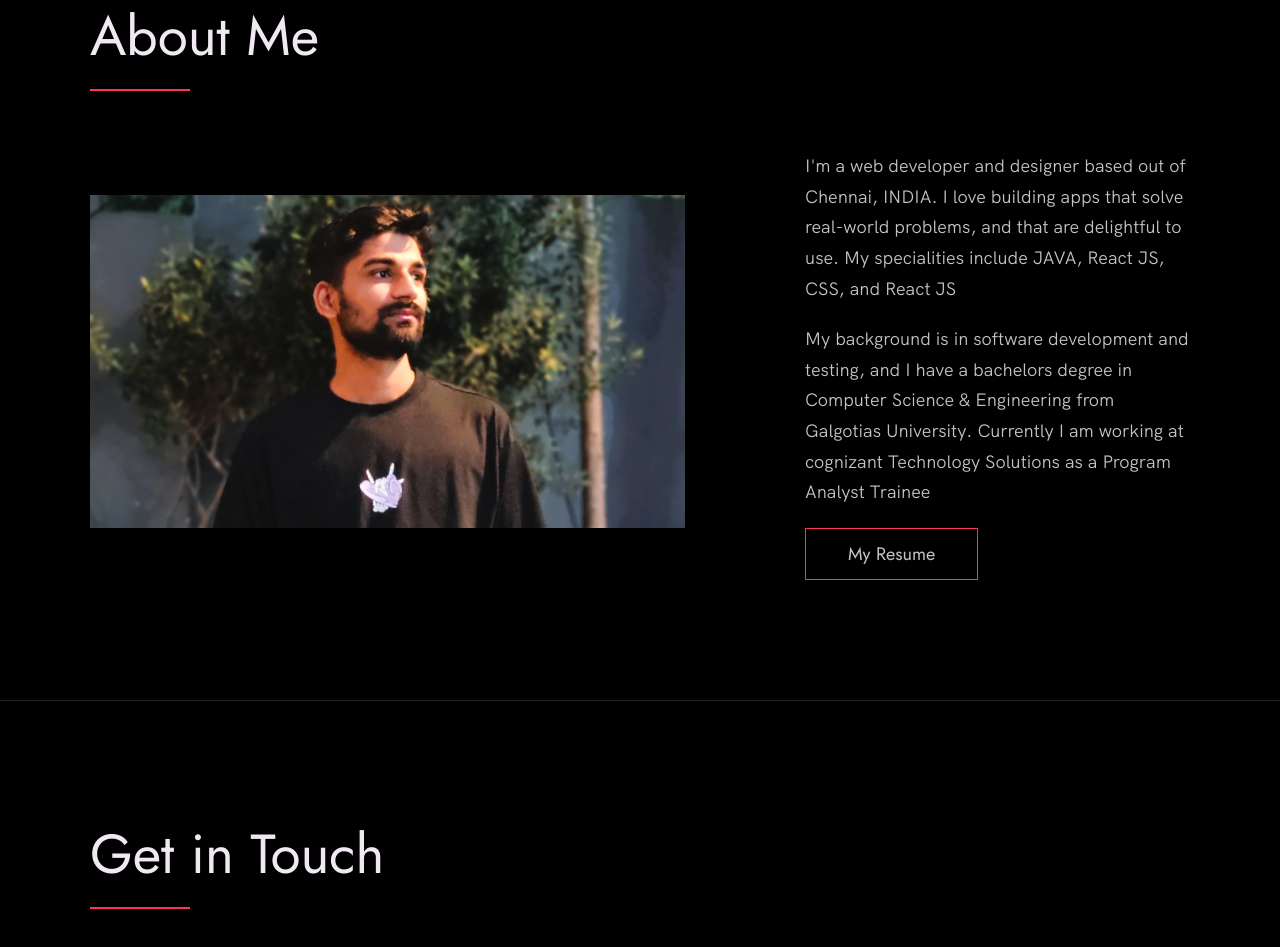
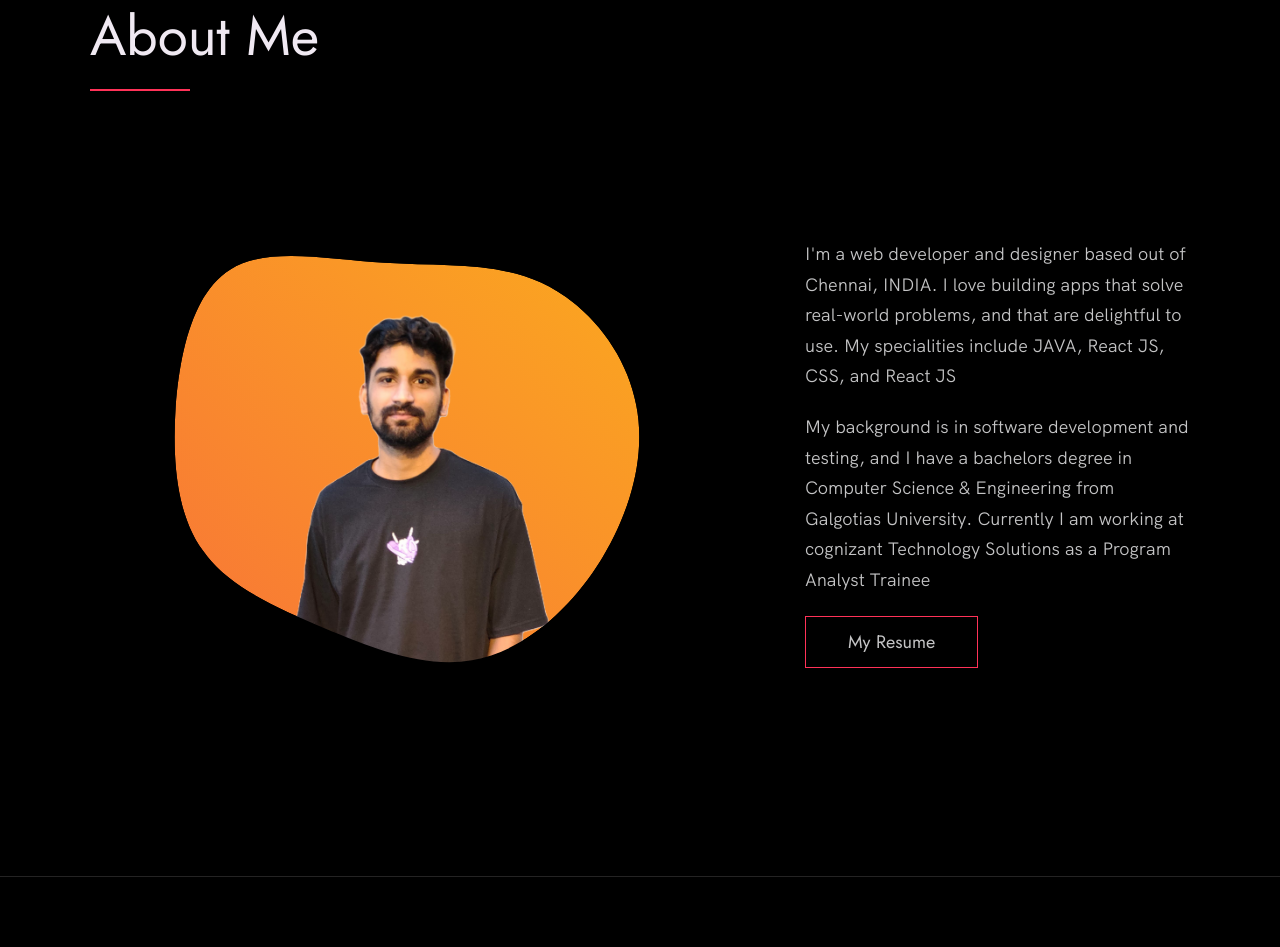
Before and after one commit to Shivam7264/Portfolio, a website built with Vite: page index.html in a window 1280 px wide. Shown: the part 3255-4202 px from the top of the page. Built offline with nearby package versions, Linux system fonts and the light colour scheme.

Commit message:
svg added
image of profile changed to svg

```diff
--- a/index.css
+++ b/index.css
@@ -549,7 +549,9 @@ body:not(.user-is-tabbing) a:focus {
         align-items: initial;
     }
 }
-
+.about__photo1{
+    width: 70px;
+}
 .about__photo-container {
     margin-bottom: var(--gutter-normal);
 }
--- a/index.html
+++ b/index.html
@@ -185,9 +185,28 @@
             <a href="https://drive.google.com/file/d/14dqEqir-sY71HNEjkuN5-QYOPrBqBVeC/view?usp=sharing" class="btn">My Resume</a>
           </div>
 
-          <div class="about__photo-container">
+          <!-- <div class="about__photo-container">
 
             <img class="about__photo" src="./images/profile.jpeg" alt="" />
+          </div> -->
+          <div class="about__photo-container">
+              <!--?xml version="1.0" standalone="no"?-->
+                            <svg id="sw-js-blob-svg" viewBox="0 0 100 100" xmlns="http://www.w3.org/2000/svg">
+                                <defs>                         <linearGradient id="sw-gradient" x1="0" x2="1" y1="1" y2="0">
+                                                             <stop id="stop1" stop-color="rgba(248, 117, 55, 1)" offset="0%"></stop>
+                                                              <stop id="stop2" stop-color="rgba(251, 168, 31, 1)" offset="100%"></stop>
+                                                        </linearGradient>
+                                </defs>
+                                <mask id="mask1" mask-type="alpha">
+                                  <path fill="url(#sw-gradient)" d="M25.8,-27.9C33.6,-24.3,40.1,-16.3,41.8,-7.3C43.6,1.7,40.5,11.7,35.2,19.8C29.9,27.9,22.3,34.2,14.2,35.6C6.2,37,-2.4,33.6,-10.6,30.2C-18.8,26.7,-26.7,23.3,-31,17.2C-35.4,11.1,-36.2,2.3,-35.6,-7.1C-34.9,-16.4,-32.6,-26.3,-26.4,-30.1C-20.2,-34,-10.1,-31.8,-0.5,-31.2C9,-30.6,18.1,-31.4,25.8,-27.9Z" width="100%" height="100%" transform="translate(50 50)" stroke-width="0" style="transition: all 0.3s ease 0s;"></path>
+
+                                </mask>
+                                        <g mask="url(#mask1)">
+                                <path fill="url(#sw-gradient)" d="M25.8,-27.9C33.6,-24.3,40.1,-16.3,41.8,-7.3C43.6,1.7,40.5,11.7,35.2,19.8C29.9,27.9,22.3,34.2,14.2,35.6C6.2,37,-2.4,33.6,-10.6,30.2C-18.8,26.7,-26.7,23.3,-31,17.2C-35.4,11.1,-36.2,2.3,-35.6,-7.1C-34.9,-16.4,-32.6,-26.3,-26.4,-30.1C-20.2,-34,-10.1,-31.8,-0.5,-31.2C9,-30.6,18.1,-31.4,25.8,-27.9Z" width="100%" height="100%" transform="translate(50 50)" stroke-width="0" style="transition: all 0.3s ease 0s;"></path>
+                                <image class="about__photo1" x='20' y='20' href="./images/pic1.png" alt="" />
+                              </g>
+                              </svg>
+
           </div>
         </div>
       </div>
```
Also changed, not shown: images/dp1.png (added), images/pic1.png (added), images/profile21.jpg (added), images/profile211.jpg (added), 1 other file.
